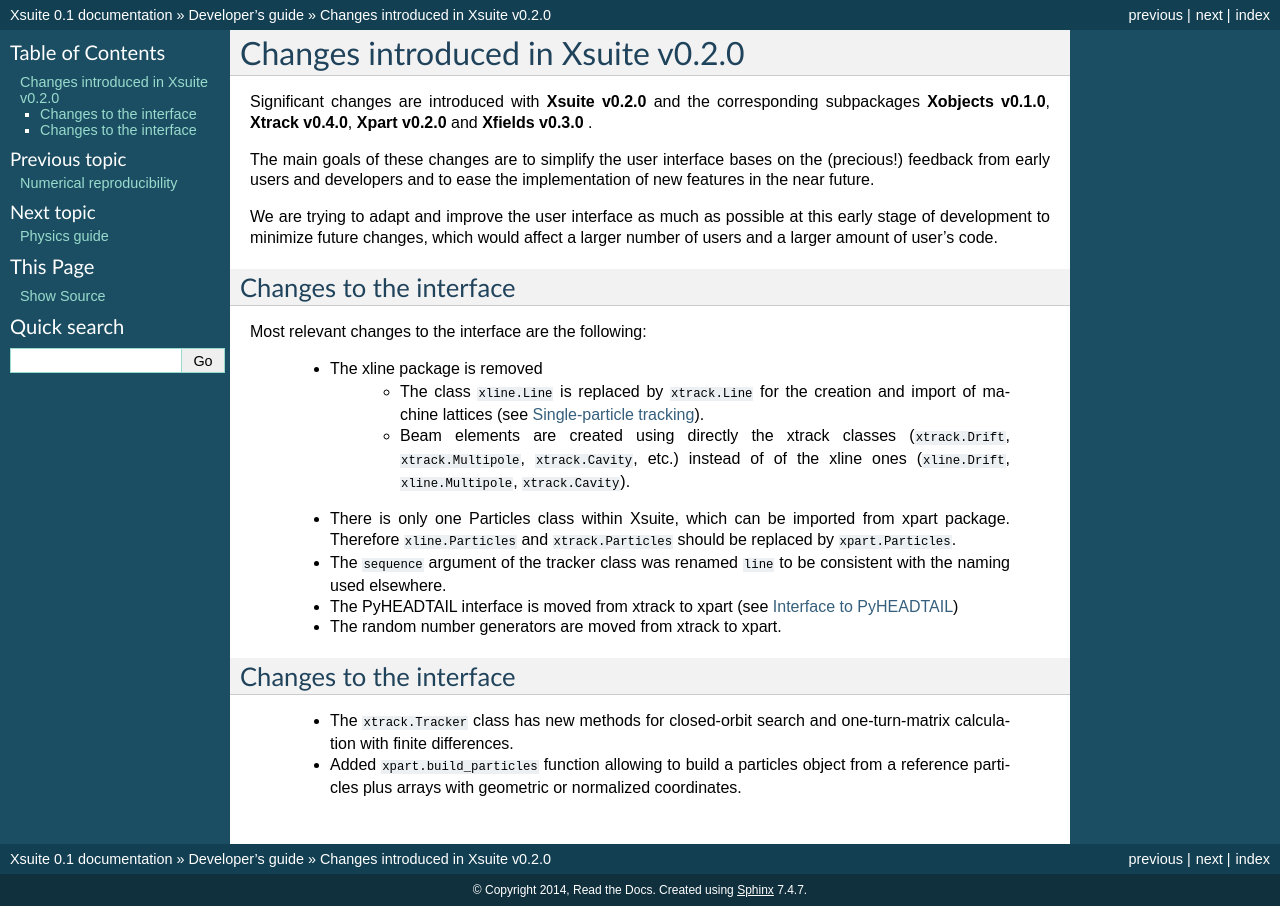
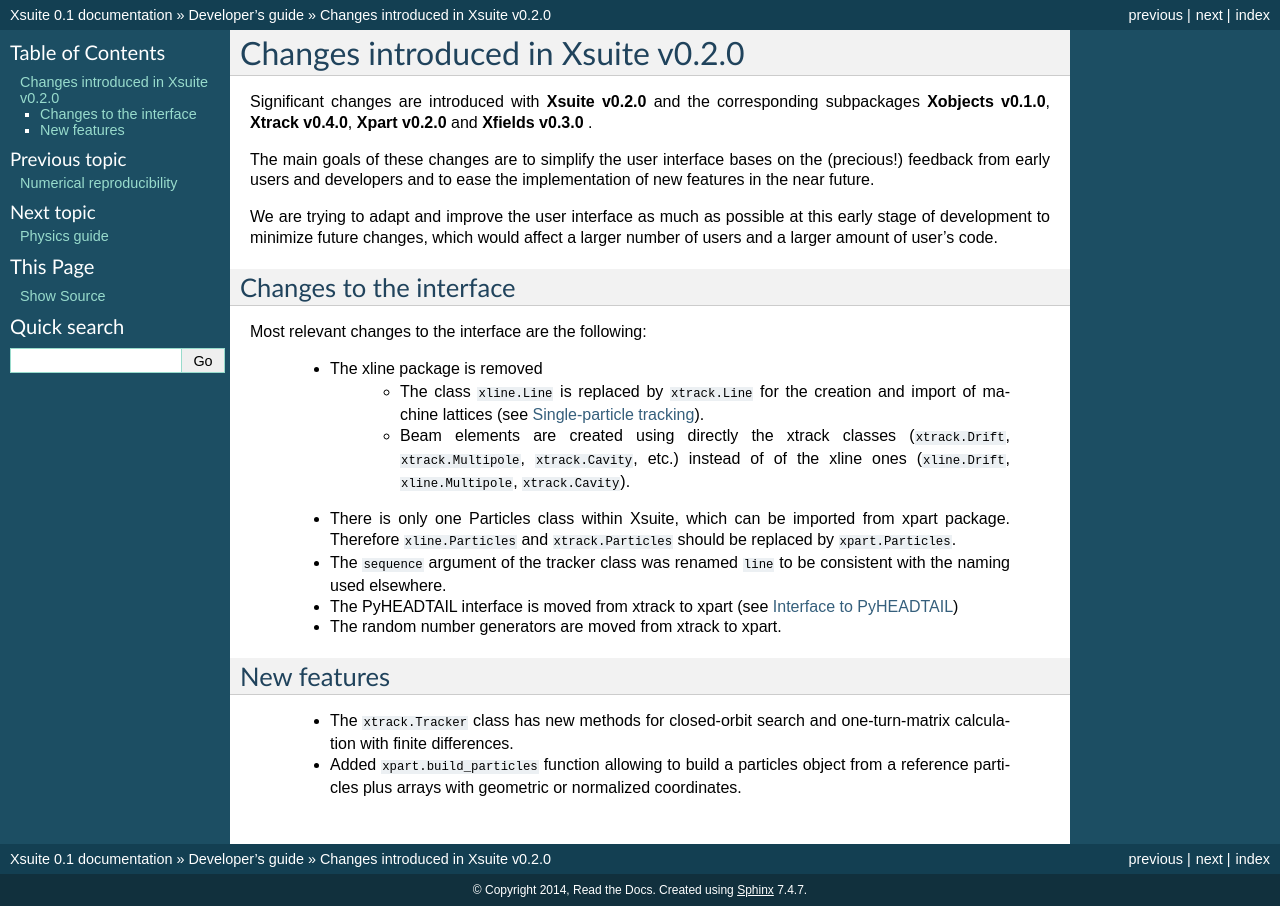
Before and after one commit to xsuite/xsuite, a Sphinx documentation site: the page built from docs/v020changes.rst, in a window 1280 px wide. Built offline with Sphinx 7.4.7, drawn with Linux system fonts in a browser that asks for light colours.

Commit message:
Quick push

```diff
--- a/docs/v020changes.rst
+++ b/docs/v020changes.rst
@@ -21,8 +21,8 @@
  - The PyHEADTAIL interface is moved from xtrack to xpart (see :doc:`pyhtinterface`)
  - The random number generators are moved from xtrack to xpart.
 
-Changes to the interface
-========================
+New features
+============
 
  - The ``xtrack.Tracker`` class has new methods for closed-orbit search and one-turn-matrix calculation with finite differences.
  - Added ``xpart.build_particles`` function allowing to build a particles object from a reference particles plus arrays with geometric or normalized coordinates.
```
